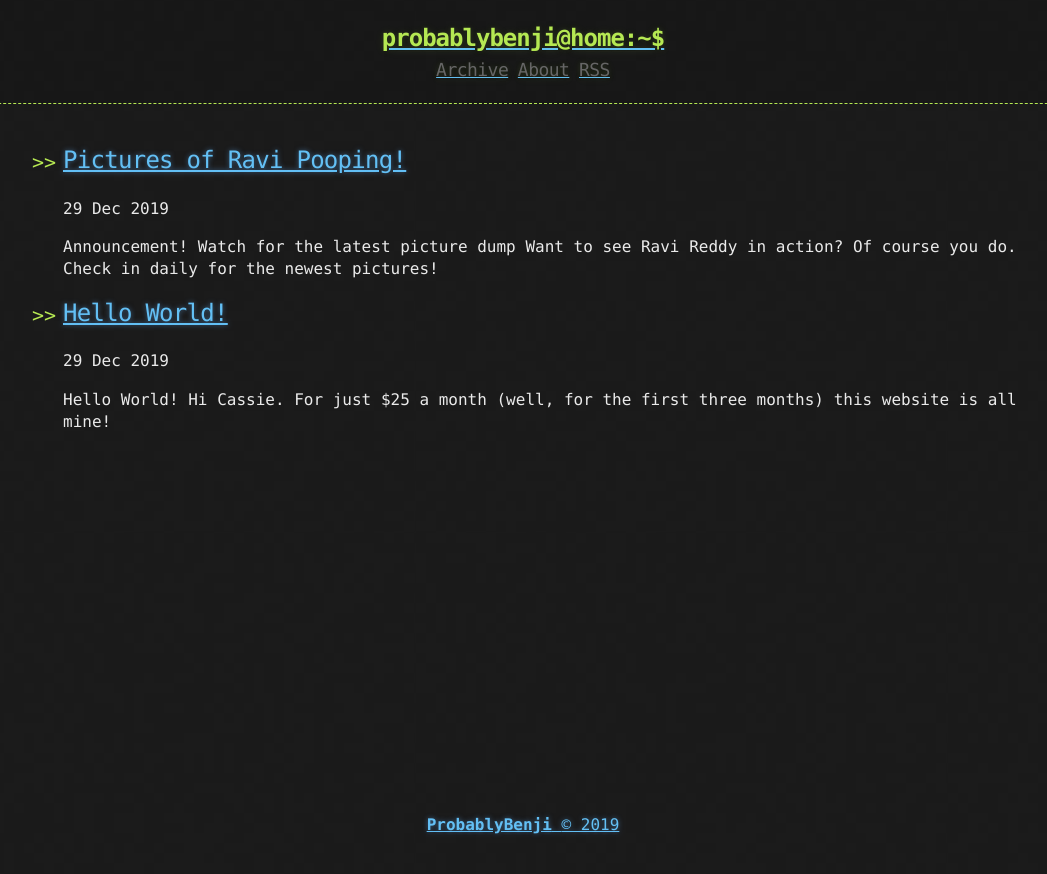
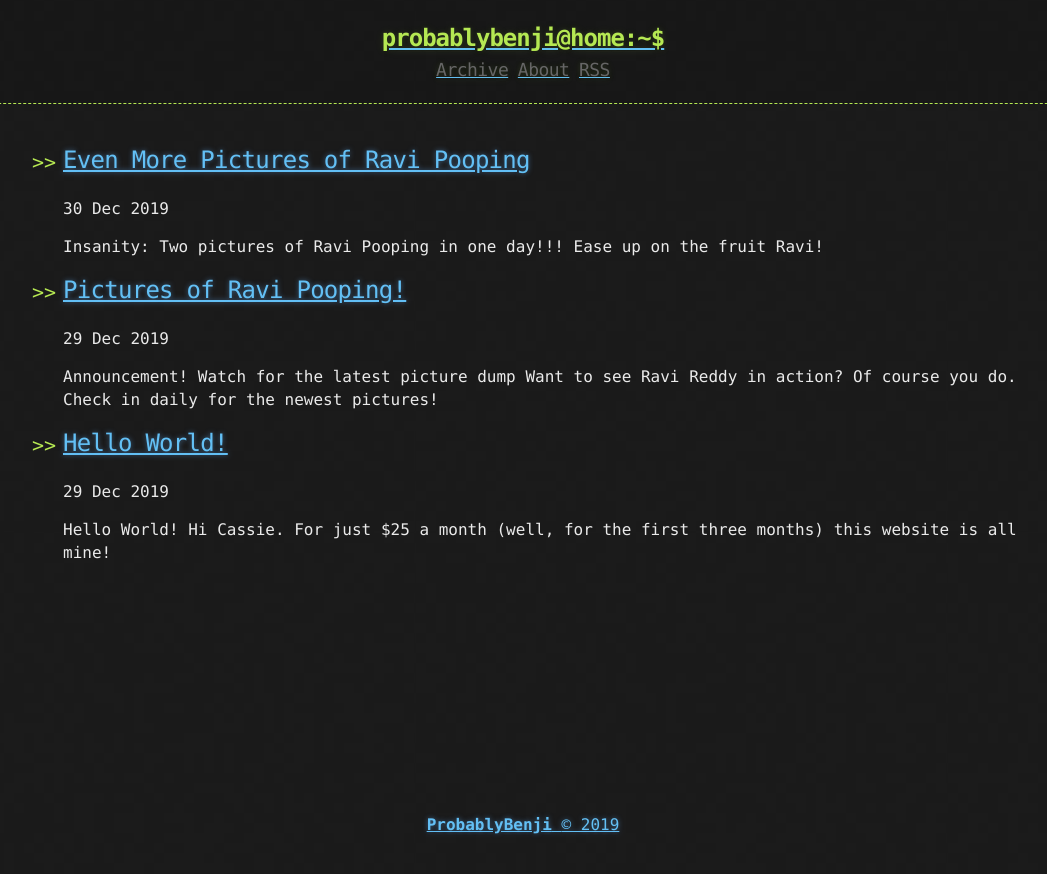
Before and after one commit to ProbablyBenji/probablybenji, a Jekyll site: the page built from index.html, in a window 1280 px wide. Shown: the top 874 px of the page, without its empty margins (117-1164 px from the left). Built offline with Jekyll 4.4.1, drawn with Linux system fonts in a browser that asks for light colours; the list of posts is cut into pages by our own code.

Commit message:
Second "Ravi" post... this should be deleted...

```diff
--- a/_config.yml
+++ b/_config.yml
@@ -1,5 +1,5 @@
 title: Terminal-Theme
-description: "A Jekyll Blog Theme For Hackers"
+description: "Bloggy blog for the world"
 author:
   name: "ProbablyBenji"
   email: "ProbablyBenji@protonmail.com"
--- a/_includes/footer.html
+++ b/_includes/footer.html
@@ -1,5 +1,5 @@
 <footer>
-  <a href="https://probablybenji.tk">
+  <a href="http://probablybenji.tk">
     <span>
         <b>{{ site.owner}}</b>
     </span>
--- /dev/null
+++ b/_posts/2019-12-29-even-more-pooping.md
@@ -0,0 +1,10 @@
+---
+title:  "Even More Pictures of Ravi Pooping"
+date:   2019-12-29 18:00:00 -0800
+published: true
+categories: #tooMuchFructose
+---
+
+## Insanity: Two pictures of Ravi Pooping in one day!!!
+
+Ease up on the fruit Ravi!
```
